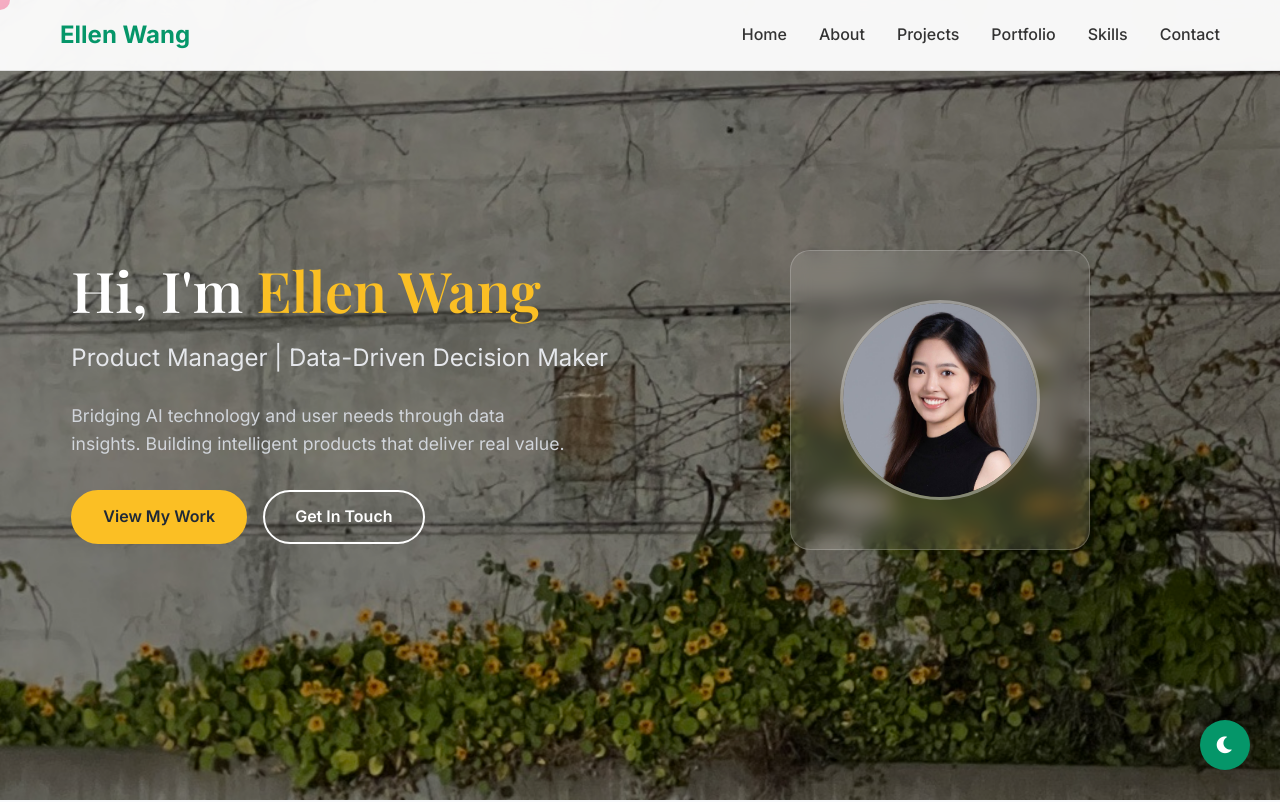
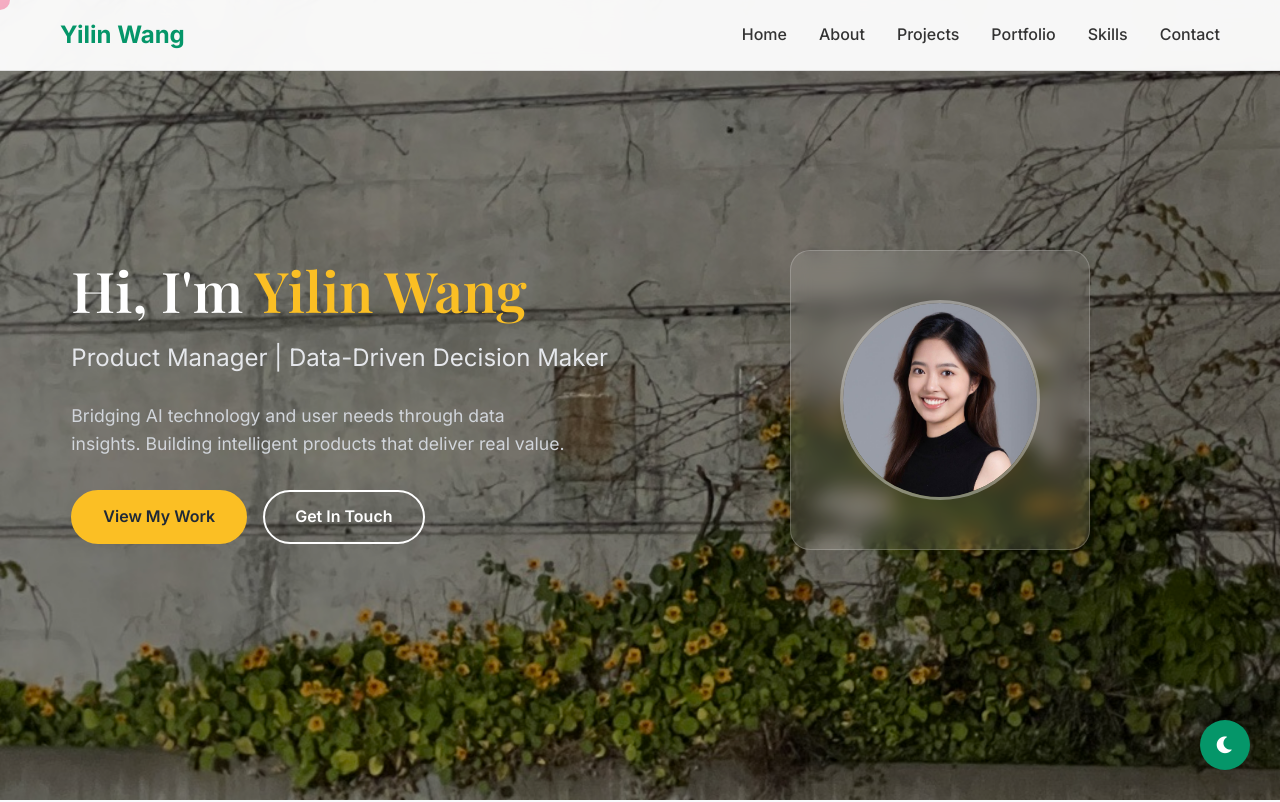
Before and after one commit to ellenyilin/ellenyilin.github.io, a plain HTML site: page index.html in a window 1280 px wide. Shown: the top 802 px of the page. Drawn offline with nearby package versions, Linux system fonts and the light colour scheme.

Commit message:
Update name from Ellen Wang to Yilin Wang

```diff
--- a/index.html
+++ b/index.html
@@ -3,16 +3,16 @@
 <head>
     <meta charset="UTF-8">
     <meta name="viewport" content="width=device-width, initial-scale=1.0">
-    <title>Ellen Wang - Product Manager Portfolio</title>
+    <title>Yilin Wang - Product Manager Portfolio</title>
 
     <!-- SEO Meta Tags -->
-    <meta name="description" content="Ellen Wang - Product Manager | CUHK-Shenzhen Statistics → CMU Information Systems. Experienced in AIGC products, AI optimization, and data-driven decision making. Featured work at SenseTime and CartaBio.">
-    <meta name="keywords" content="Ellen Wang, Product Manager, AI Product, AIGC, Data Analysis, User Research, Carnegie Mellon University, CUHK Shenzhen">
-    <meta name="author" content="Ellen Wang">
+    <meta name="description" content="Yilin Wang - Product Manager | CUHK-Shenzhen Statistics → CMU Information Systems. Experienced in AIGC products, AI optimization, and data-driven decision making. Featured work at SenseTime and CartaBio.">
+    <meta name="keywords" content="Yilin Wang, Product Manager, AI Product, AIGC, Data Analysis, User Research, Carnegie Mellon University, CUHK Shenzhen">
+    <meta name="author" content="Yilin Wang">
 
     <!-- Open Graph / Social Media -->
     <meta property="og:type" content="website">
-    <meta property="og:title" content="Ellen Wang - Product Manager Portfolio">
+    <meta property="og:title" content="Yilin Wang - Product Manager Portfolio">
     <meta property="og:description" content="Product Manager specializing in AI products and data-driven solutions. SenseTime | CartaBio | CMU">
     <meta property="og:url" content="https://ellenyilin.github.io">
 
@@ -25,7 +25,7 @@
     <div class="loading-screen" id="loading-screen">
         <div class="loader">
             <div class="loader-circle"></div>
-            <div class="loader-text">Ellen Wang</div>
+            <div class="loader-text">Yilin Wang</div>
         </div>
     </div>
 
@@ -41,7 +41,7 @@
     <nav class="navbar">
         <div class="nav-container">
             <div class="nav-logo">
-                <a href="#home">Ellen Wang</a>
+                <a href="#home">Yilin Wang</a>
             </div>
             <div class="nav-menu" id="nav-menu">
                 <a href="#home" class="nav-link">Home</a>
@@ -65,7 +65,7 @@
             <div class="hero-container">
                 <div class="hero-content">
                     <h1 class="hero-title">
-                        Hi, I'm <span class="highlight">Ellen Wang</span>
+                        Hi, I'm <span class="highlight">Yilin Wang</span>
                     </h1>
                     <h2 class="hero-subtitle">Product Manager | Data-Driven Decision Maker</h2>
                     <p class="hero-description">
@@ -329,7 +329,7 @@
 
     <footer class="footer">
         <div class="container">
-            <p>&copy; 2026 Ellen Wang. All rights reserved. | Product Manager | CUHK-Shenzhen → CMU</p>
+            <p>&copy; 2026 Yilin Wang. All rights reserved. | Product Manager | CUHK-Shenzhen → CMU</p>
         </div>
     </footer>
 
```
